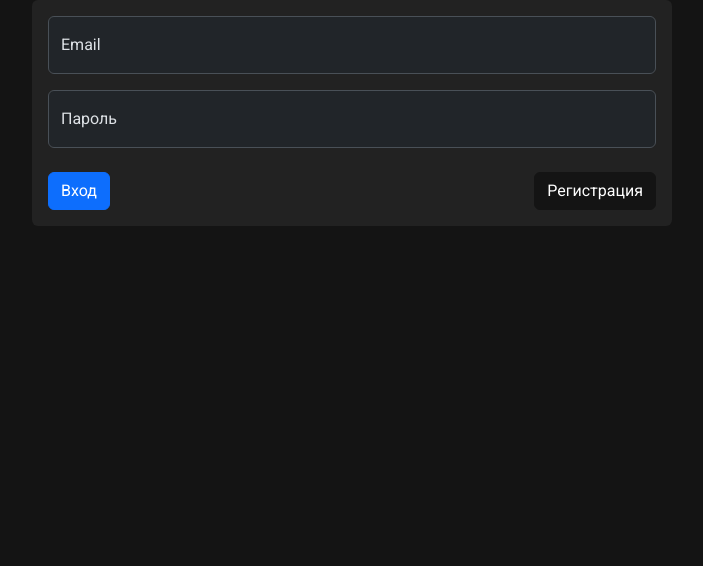
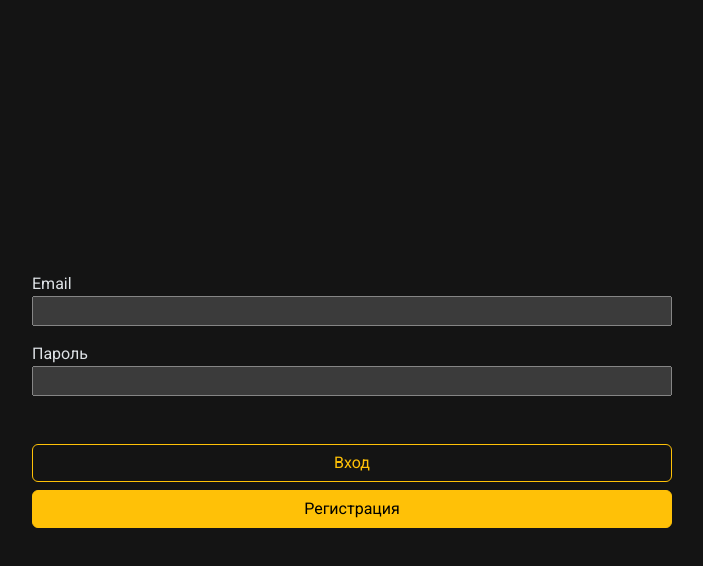
Before and after one commit to dddkum/auth-express-app, a React (Vite) app in the folder client/: page /login in a window 1280 px wide. Shown: the top 566 px of the page, without its empty margins (288-991 px from the left). Built offline with nearby package versions, Linux system fonts and the light colour scheme; no server answers.

Commit message:
feat: using react-hook-form to register auth form

```diff
--- a/client/src/components/Login/auth-form.tsx
+++ b/client/src/components/Login/auth-form.tsx
@@ -1,52 +1,75 @@
-import { useState } from 'react'
-import { submitLogin, submitRegister } from './helpers'
+import { SubmitHandler, useForm } from 'react-hook-form'
 
+interface IFormInput {
+    email: string
+    password: string
+}
 function LoginForm() {
-    const [email, setEmail] = useState('')
-    const [password, setPassword] = useState('')
+    const {
+        register,
+        handleSubmit,
+        formState: { errors },
+    } = useForm<IFormInput>()
+    const handleSubmitForm: SubmitHandler<IFormInput> = data =>
+        console.log(data)
 
     return (
-        <div className="card border-0 rounded-lg bg-dark-secondary m-auto w-50">
-            <div className="card-body">
-                <form>
-                    <div className="form-floating mb-3">
+        <div className="d-flex align-items-center justify-content-center vh-100">
+            <form
+                onSubmit={handleSubmit(handleSubmitForm)}
+                className="d-flex flex-column w-50"
+            >
+                <label htmlFor="email">Email</label>
                 <input
-                            className="form-control"
-                            id="inputEmail"
-                            type="email"
-                            placeholder="email@example.com"
-                            onChange={e => setEmail(e.target.value)}
-                            value={email}
+                    {...register('email', {
+                        required: {
+                            value: true,
+                            message: 'Email is required',
+                        },
+                        pattern: {
+                            value: /^[A-Za-z0-9._%+-]+@[A-Za-z0-9.-]+\.[A-Z|a-z]{2,}$/,
+                            message: 'Invalid email address',
+                        },
+                    })}
                 />
-                        <label htmlFor="inputEmail">Email</label>
-                    </div>
-                    <div className="form-floating mb-3">
+                <span className="text-danger">{errors.email?.message}</span>
+
+                <label htmlFor="password" className="mt-3">
+                    Пароль
+                </label>
                 <input
-                            className="form-control"
-                            id="inputPassword"
-                            type="password"
-                            placeholder="Password"
-                            onChange={e => setPassword(e.target.value)}
-                            value={password}
+                    {...register('password', {
+                        required: {
+                            value: true,
+                            message: 'Password is required',
+                        },
+                        minLength: {
+                            value: 8,
+                            message:
+                                'Password must be at least 8 characters long',
+                        },
+                        pattern: {
+                            value: /^(?=.*[a-z])(?=.*[A-Z])(?=.*\d)(?=.*[@$!%*?&])[A-Za-z\d@$!%*?&]{8,}$/,
+                            message:
+                                'Password must have at least one uppercase letter, one lowercase letter, one digit, and one special character',
+                        },
+                    })}
                 />
-                        <label htmlFor="inputPassword">Пароль</label>
-                    </div>
-                    <div className="d-flex align-items-center justify-content-between mt-4 mb-0">
-                        <button
-                            className="btn btn-primary"
-                            onClick={e => submitLogin(e, email, password)}
-                        >
+                <span className="text-danger">{errors.password?.message}</span>
+
+                <button type="submit" className="btn btn-outline-warning mt-5">
                     Вход
                 </button>
                 <button
-                            className="btn btn-dark-primary ms-2"
-                            onClick={e => submitRegister(e, email, password)}
+                    type="button"
+                    className="btn btn-warning mt-2"
+                    onClick={() =>
+                        console.log('register button need to configure')
+                    }
                 >
                     Регистрация
                 </button>
-                    </div>
             </form>
-            </div>
         </div>
     )
 }
```
Lines whose indentation alone changed are shown as unchanged.
